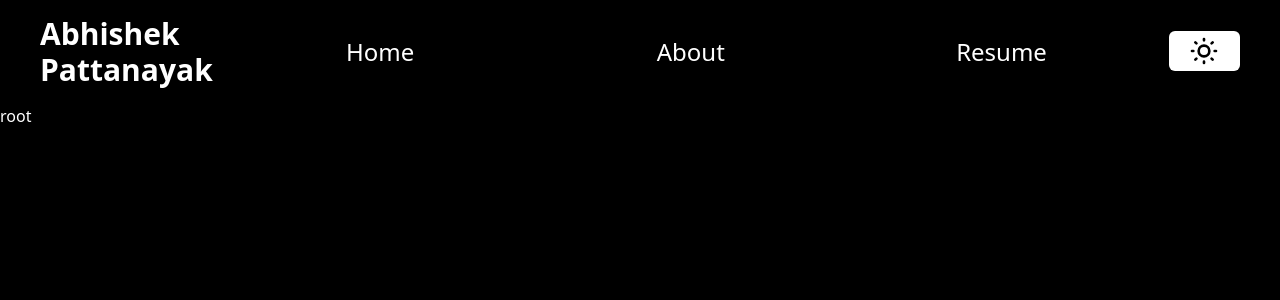
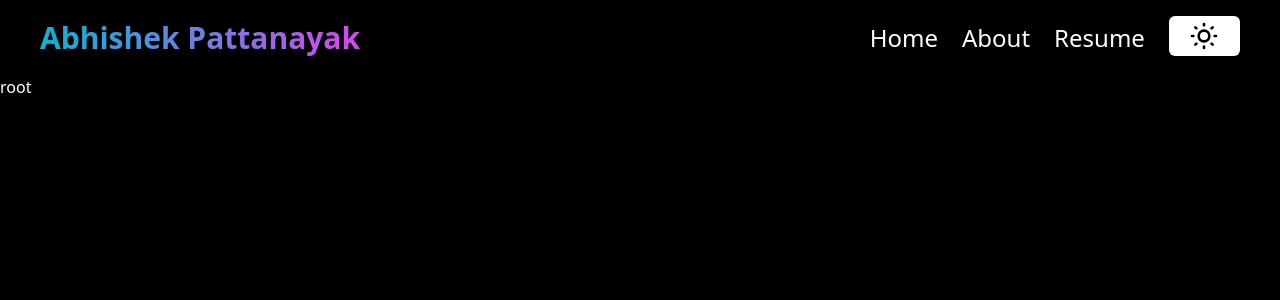
Before and after one commit to abhishekppattanayak/abhishekppattanayak, a React (Vite) app: page / in a window 1280 px wide. Shown: the top 300 px of the page. Built offline with nearby package versions, Linux system fonts and the light colour scheme.

Commit message:
Feat: add gradient text class

```diff
--- /dev/null
+++ b/src/assets/Header.css
@@ -0,0 +1,24 @@
+@keyframes gradient {
+  0% {
+    background-position: 200% 50%;
+  }
+  100% {
+    background-position: 0% 50%;
+  }
+}
+
+.gradient-text {
+  background-image: linear-gradient(to right, #06b6d4, #d946ef, #06b6d4);
+  background-clip: text;
+  -webkit-background-clip: text;
+  -webkit-text-fill-color: transparent;
+  background-size: 200% 200%;
+  animation: gradient 5s linear infinite;
+}
+
+
+@media (prefers-reduced-motion) {
+  .gradient-text {
+    animation: none;
+  }
+}
--- a/src/components/Header.jsx
+++ b/src/components/Header.jsx
@@ -7,6 +7,7 @@ import { ThemeContext } from "../App";
 import sunSvg from '../assets/sun.svg'
 import moonSvg from '../assets/moon.svg'
 import { motion } from "framer-motion";
+import '../assets/Header.css'
 
 export default function Header () {
   const bool = window.innerWidth >= 640
@@ -45,7 +46,7 @@ export default function Header () {
   return (
       <nav className="sticky top-0 py-2 px-2 dark:bg-black dark:text-white sm:py-4 ">
       {disp ?
-        <ul className="flex flex-col gap-1 sm:flex-row items-center sm:justify-end sm:gap-2 sm:px-4 sm:text-lg md:gap-4 md:px-6 md:text-xl lg:gap-6 lg:px-8 lg:text-2xl dark:bg-black">
+        <ul className="flex flex-col gap-1 sm:flex-row items-center text-2xl sm:justify-end sm:gap-2 sm:px-4 sm:text-xl md:gap-4 md:px-6 md:text-xl lg:gap-6 lg:px-8 lg:text-2xl dark:bg-black">
 
           <li className="self-end h-8 sm:hidden">
             <motion.button whileHover={{scale: 1.1}} whileTap={{scale: 0.9}} onClick={()=>setDisp(false)} className="h-full">
@@ -54,11 +55,11 @@ export default function Header () {
           </li>
 
           <li className="hidden sm:inline grow font-bold sm:text-xl md:text-2xl lg:text-3xl" >
-            <a target="_blank" href="https://www.linkedin.com/in/abhishek-pattanayak/">Abhishek Pattanayak</a>
+            <a className="gradient-text" target="_blank" href="https://www.linkedin.com/in/abhishek-pattanayak/">Abhishek Pattanayak</a>
           </li>
 
           {links.map((li, index) =>
-            <li className="flex content-center hover:bg-neutral-300 dark:hover:bg-neutral-900 rounded-md w-full" key={index}>
+            <li className="flex content-center hover:bg-neutral-300 dark:hover:bg-neutral-900 rounded-md w-full sm:w-min" key={index}>
               <Link className="h-full text-center w-full" to={li.to}>{li.content}</Link>
             </li>
           )}
```
